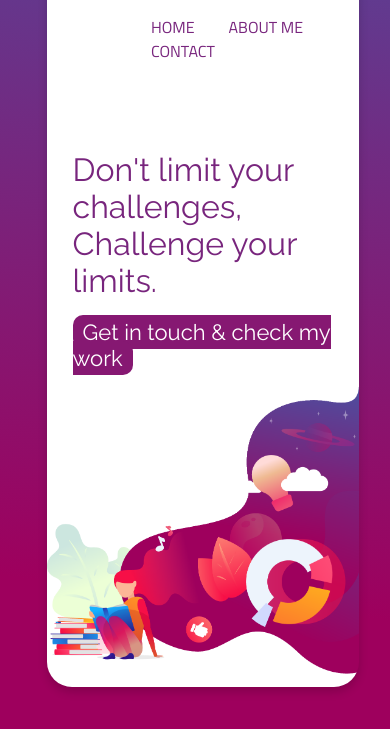
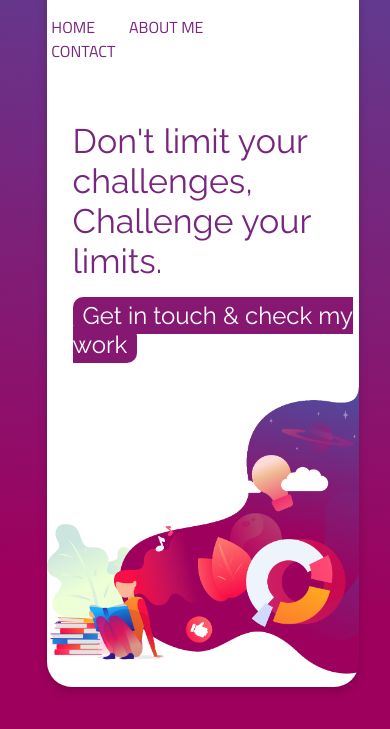
Before and after one commit to yasminefouad/portfolio, a plain HTML site: page index.html in a window 390 px wide. Shown: the part 115-844 px from the top of the page. Drawn offline with Linux system fonts and the light colour scheme.

Commit message:
modify css

```diff
--- a/style.scss
+++ b/style.scss
@@ -20,6 +20,7 @@ body {
         border-radius: 25px;
         display: flex;
         flex-direction: column;
+        flex-wrap: wrap;
         .row-top {
            // height: 10%;
             margin: 3% 5% 0% 5%;
@@ -87,8 +88,9 @@ body {
                  flex-direction: column;
             }
             .row-top .column-right {
+                  margin-top: 60px;
+                  transform: translateX(-48%);
                   margin-left: 0;
-                  margin-top: 60px;
             }
             .row-top .column-right nav {
                float: none;
@@ -107,22 +109,23 @@ body {
                                    }
 
 
-        @media (max-width: 870px) {
-            // .main .row-top {
-            //      flex-direction: column;
-            // }
-            // .row-top .column-right {
-            //       margin-left: 0;
-            //       margin-top: 60px;
-            // }
-            // .row-top .column-right nav {
-            //    float: none;
-            //    margin-right: 0;
-            //                 }
+        @media (max-width: 600px) {
+            .main .row-top {
+                 flex-direction: column;
+            }
+            .row-top .column-right {
+                  margin-top: 60px;
+                //  transform: translateX(-24%);
+                  margin-left: 0;
+            }
+            .row-top .column-right nav {
+               float: none;
+               margin-right: 0;
+                            }
 
-            // .row-bottom {
-            //     padding-top: 70px;
-            //             }
+            .row-bottom {
+                padding-top: 40px;
+                        }
             .row-bottom #quote {
                 font-size: 34px;
                                }
@@ -131,30 +134,52 @@ body {
                           }
                                    }
 
+        // @media (max-width: 870px) {
+        //     // .main .row-top {
+        //     //      flex-direction: column;
+        //     // }
+        //     // .row-top .column-right {
+        //     //       margin-left: 0;
+        //     //       margin-top: 60px;
+        //     // }
+        //     // .row-top .column-right nav {
+        //     //    float: none;
+        //     //    margin-right: 0;
+        //     //                 }
 
-        @media (max-width: 480px) {
-            // .main .row-top {
-            //      flex-direction: column;
-            // }
-            // .row-top .column-right {
-            //       margin-left: 0;
-            //       margin-top: 60px;
-            // }
-            // .row-top .column-right nav {
-            //    float: none;
-            //    margin-right: 0;
-            //                 }
+        //     // .row-bottom {
+        //     //     padding-top: 70px;
+        //     //             }
+        //     .row-bottom #quote {
+        //         font-size: 34px;
+        //                        }
+        //     .row-bottom a {
+        //         font-size: 24px;
+        //                   }
+        //                            }
 
-            // .row-bottom {
-            //     padding-top: 70px;
-            //             }
-            .row-bottom #quote {
-                font-size: 32px;
-                               }
-            .row-bottom a {
-                font-size: 22px;
-                          }
+
+        // @media (max-width: 480px) {
+        //     // .main .row-top {
+        //     //      flex-direction: column;
+        //     // }
+        //     // .row-top .column-right {
+        //     //       margin-left: 0;
+        //     //       margin-top: 60px;
+        //     // }
+        //     // .row-top .column-right nav {
+        //     //    float: none;
+        //     //    margin-right: 0;
+        //     //                 }
+
+        //     // .row-bottom {
+        //     //     padding-top: 70px;
+        //     //             }
+        //     .row-bottom #quote {
+        //         font-size: 32px;
+        //                        }
+        //     .row-bottom a {
+        //         font-size: 22px;
+        //                   }
                                    }
           }
-
-        }
```
Also changed, not shown: style.css, 1 other file.
